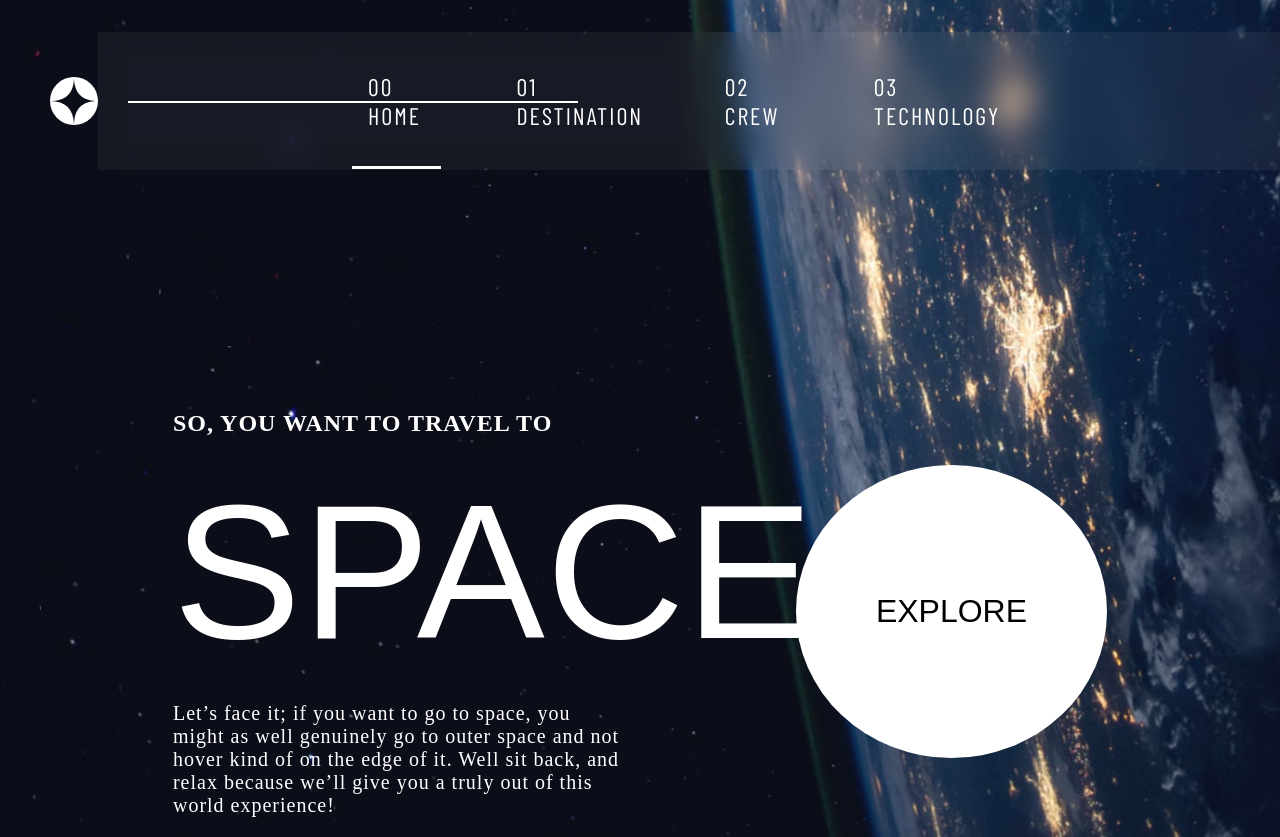
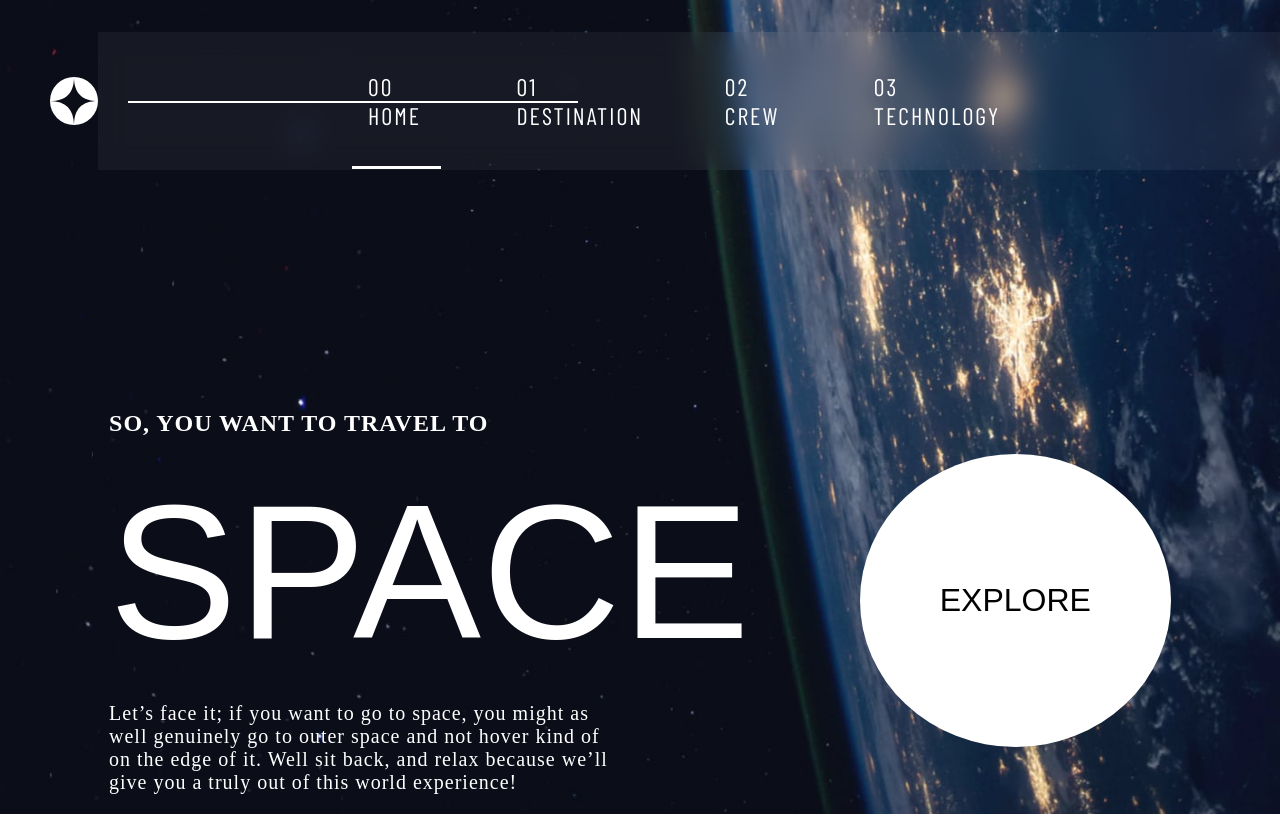
Before and after one commit to ME0WGE/React-Space-Router, a React (Vite) app: page / in a window 1280 px wide. After the commit the page ends 814 px from the top, so only its background shows below. Built offline with nearby package versions, Linux system fonts and the light colour scheme; a web font is replaced by a local one.

Commit message:
fix max-width on home text content

```diff
--- a/src/pages/home/home.css
+++ b/src/pages/home/home.css
@@ -27,8 +27,6 @@
   flex-direction: column;
 
   letter-spacing: 1px;
-
-  max-width: 450px;
 }
 /* Home Space */
 #home-space {
@@ -44,7 +42,7 @@
 }
 /* Second paragraph */
 .home-text > p:nth-of-type(2) {
-  max-width: 450px;
+  max-width: 500px;
   font-size: 1.25rem;
 }
 /* Home Explore */
```
